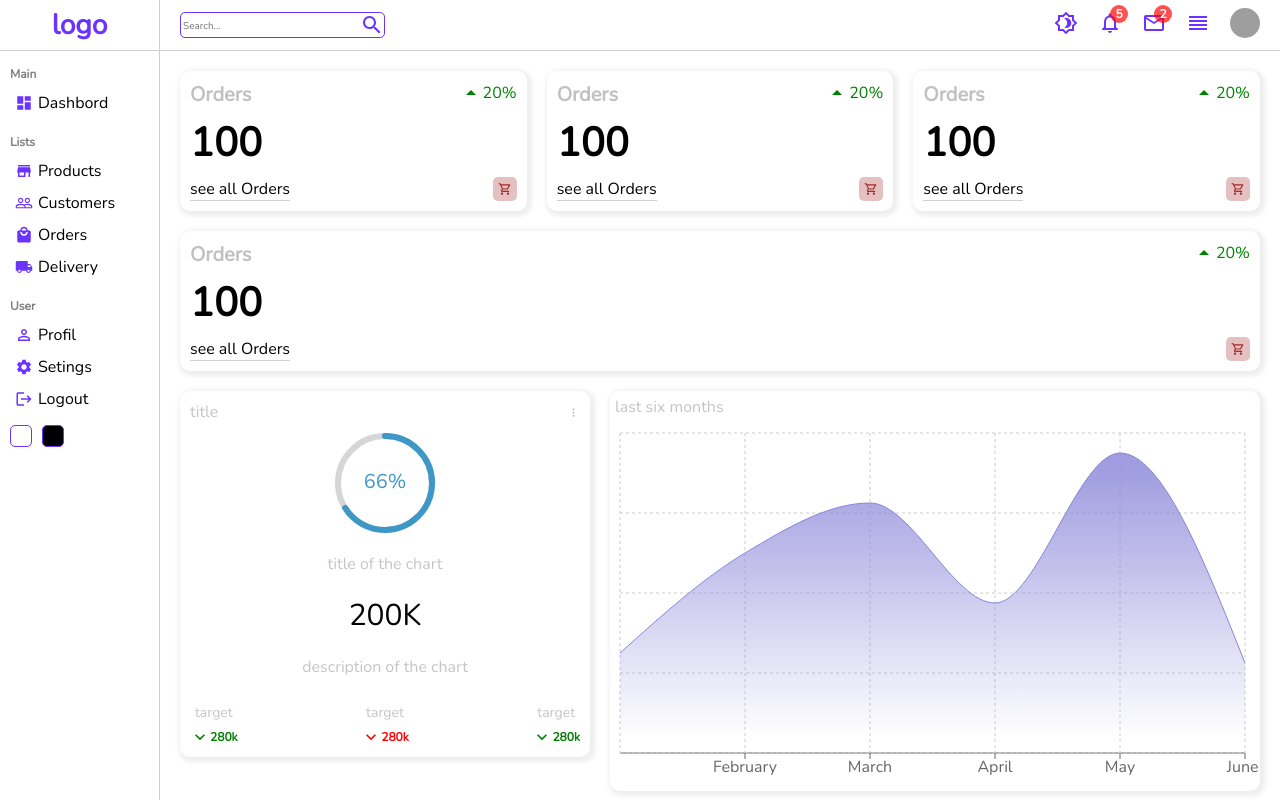
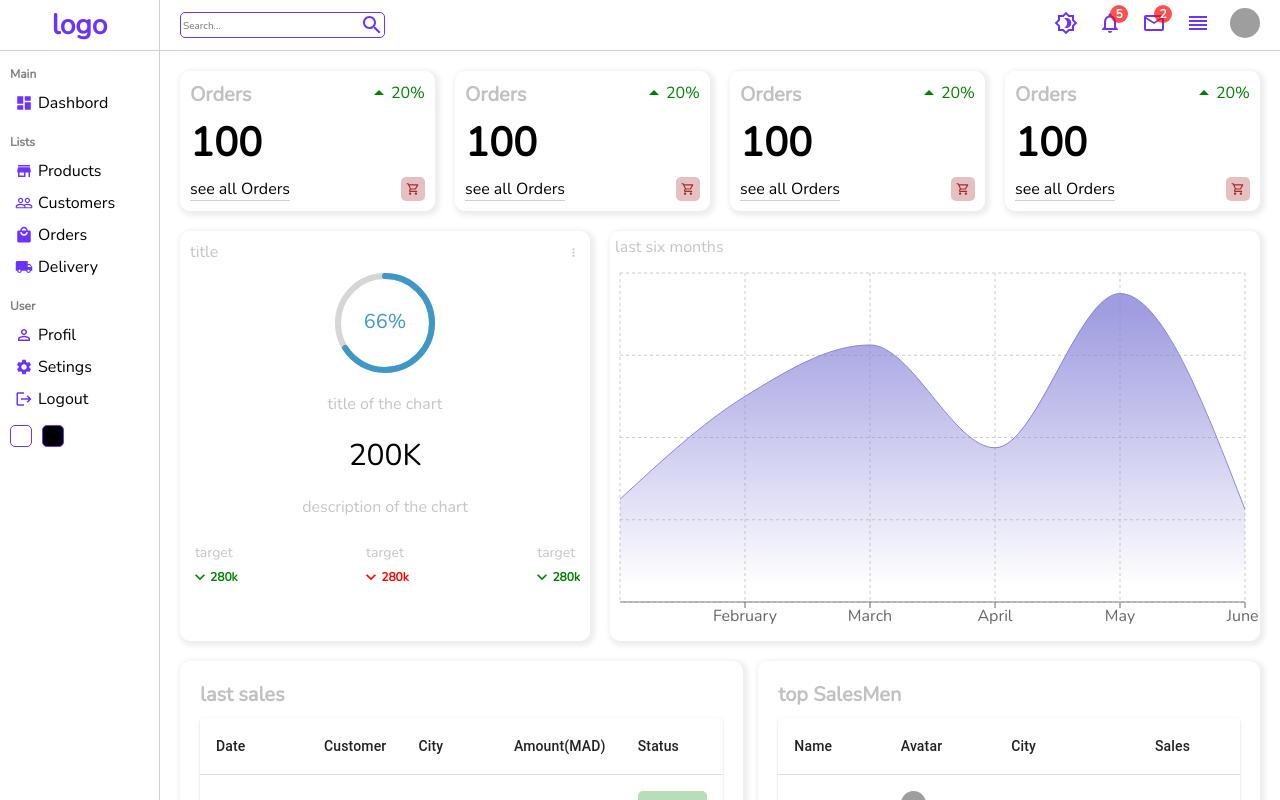
Before and after one commit to PaccoHiro/nfsFe, a React (Vite) app in the folder nfsFe/: page / in a window 1280 px wide. Shown: the top 800 px of the page. Built offline with nearby package versions, Linux system fonts and the light colour scheme; grey boxes are pictures that could not be loaded.

Commit message:
pre pull from dev3

```diff
--- a/nfsFe/src/components/featured/featured.scss
+++ b/nfsFe/src/components/featured/featured.scss
@@ -1,6 +1,8 @@
 .featured {
   flex: 2;
   min-width: 400px;
+  min-height: 400px;
+
   // width: 100%;
   display: flex;
   flex-direction: column;
--- a/nfsFe/src/components/widget/widget.scss
+++ b/nfsFe/src/components/widget/widget.scss
@@ -1,6 +1,6 @@
 .widget {
   // max-width: 330px;
-  min-width: 300px;
+  min-width: 200px;
   flex: 1;
   display: flex;
   align-items: center;
--- a/nfsFe/src/helpers/dataSource/data.jsx
+++ b/nfsFe/src/helpers/dataSource/data.jsx
@@ -1,6 +1,6 @@
 const lastSalesData = {
   title: "last sales ",
-  tabHead: ["Date", "Customer", "City", "Amount (MAD)", "Status"],
+  tabHead: ["Date", "Customer", "City", "Amount(MAD)", "Status"],
   rows: [
     [
       "11/12/2022",
```
